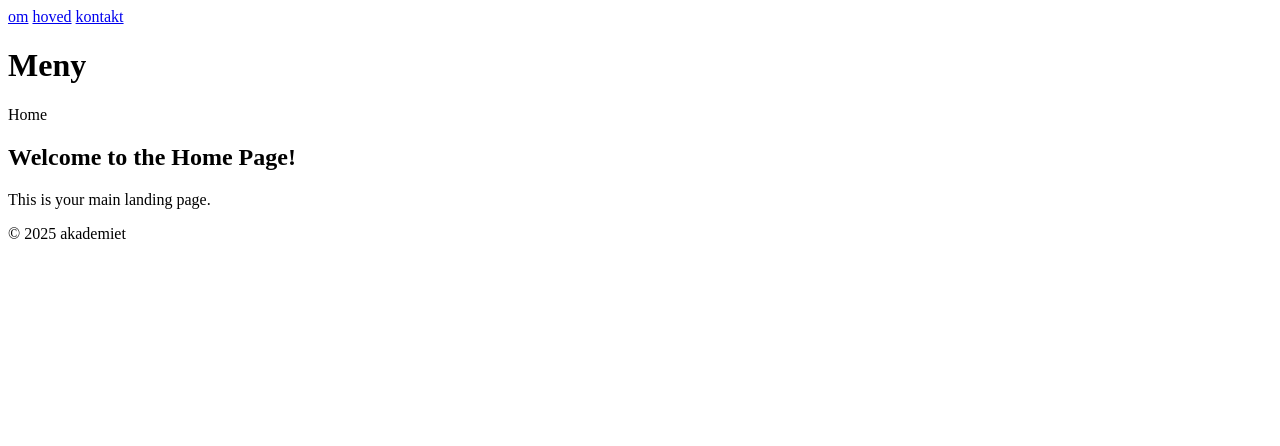
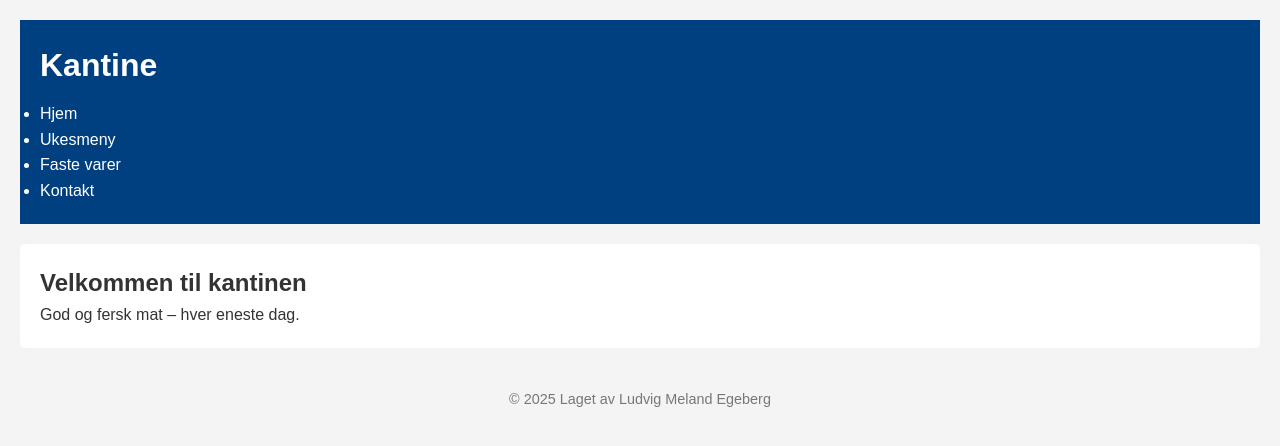
Before and after one commit to 200IQLulu/Kantine-oppgave, a Flask app: page / in a window 1280 px wide. Shown: the top 446 px of the page. Run offline with Flask 3, Linux system fonts and the light colour scheme.

Commit message:
jeg lagde faste varer og puttet pris på dem og fiksa litt på sidene

```diff
--- a/templates/base.html
+++ b/templates/base.html
@@ -3,19 +3,20 @@
 <head>
     <meta charset="UTF-8" />
     <meta name="viewport" content="width=device-width, initial-scale=1" />
+    <link rel="stylesheet" href="{{ url_for('static', filename='css/style.css')}}">
     <title>{% block title %}Kantine{% endblock %}</title>
 
 </head>
 <body>
-    <nav>
-        <a href="/about">om</a>
-        <a href="/base">hoved</a>
-        <a href="/contact">kontakt</a>
-    </nav>
     <header>
-        <h1>Meny</h1>
+        <h1>Kantine</h1>
         <nav>
-            <a>Home</a>
+            <ul>
+                <li><a href="{{ url_for('index')}}" class="{% if request.endpoint == 'index' %}active{% endif %}">Hjem</a></li>
+                <li><a href="{{ url_for('ukesmeny')}}" class="{% if request.endpoint == 'ukesmeny' %}active{% endif %}">Ukesmeny</a></li>
+                <li><a href="{{ url_for('om')}}" class="{% if request.endpoint == 'om' %}active{% endif %}">Faste varer</a></li>
+                <li><a href="{{ url_for('kontakt')}}" class="{% if request.endpoint == 'kontakt' %}active{% endif %}">Kontakt</a></li>
+            </ul>
         </nav>
     </header>
 
@@ -24,7 +25,7 @@
     </main>
 
     <footer>
-        <p>© 2025 akademiet</p>
+        <p>© 2025 Laget av Ludvig Meland Egeberg</p>
     </footer>
 </body>
 </html>
--- a/templates/index.html
+++ b/templates/index.html
@@ -3,6 +3,12 @@
 {% block title %}Home Page{% endblock %}
 
 {% block content %}
-  <h2>Welcome to the Home Page!</h2>
-  <p>This is your main landing page.</p>
+  <section class="hero">
+    <div class="hero-text">
+      <h2>Velkommen til kantinen</h2>
+      <p>God og fersk mat – hver eneste dag.</p>
+    </div>
+  </section>
+
+
 {% endblock %}
```
Also changed, not shown: templates/about.html (+16 -0 lines), templates/contact.html (+22 -0 lines).
